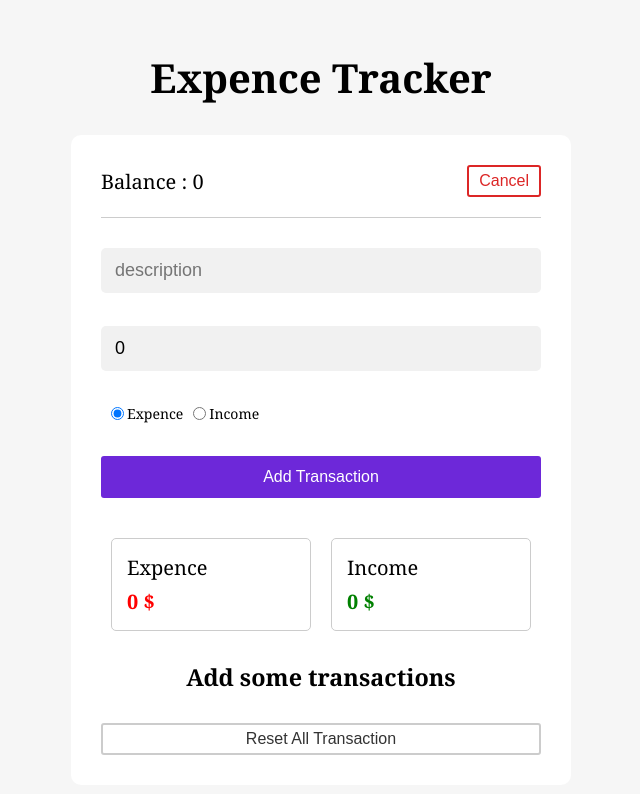
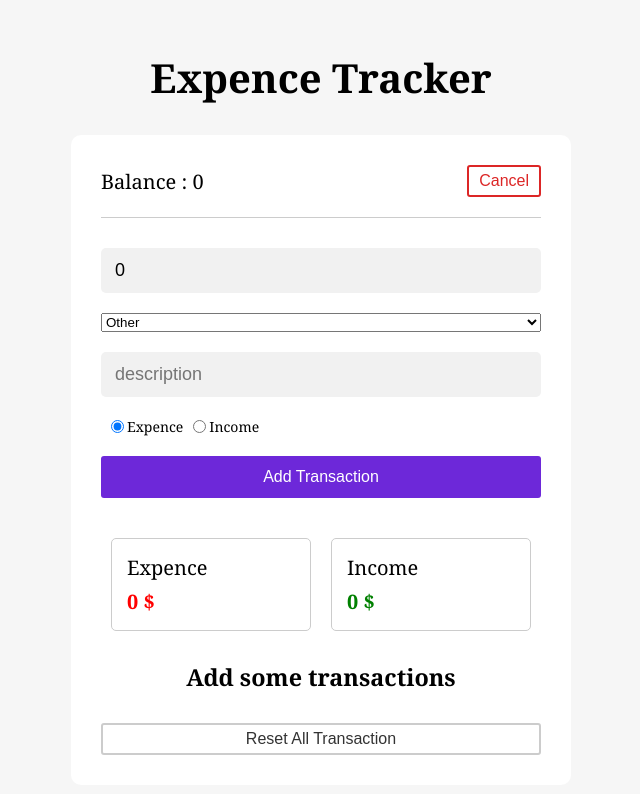
Before and after one commit to meysamminoo/expence-tracker, a React (Create React App) app: page / in a window 1280 px wide. Both pictures are taken after a click on the button "Add". Shown: the top 794 px of the page, without its empty margins (319-959 px from the left). Built offline with nearby package versions, Linux system fonts and the light colour scheme.

Commit message:
add category for transactions

```diff
--- a/package.json
+++ b/package.json
@@ -9,6 +9,7 @@
     "react": "^17.0.2",
     "react-dom": "^17.0.2",
     "react-scripts": "5.0.0",
+    "react-select": "^5.2.2",
     "web-vitals": "^2.1.4"
   },
   "scripts": {
--- a/src/components/TransActionComponent.js
+++ b/src/components/TransActionComponent.js
@@ -46,6 +46,7 @@ const TransActionComponent = (props) => {
               >
                 <span className="desc">{t.desc}</span>
                 <span>$ {t.amount}</span>
+                <span>{t.category}</span>
                 <button className="delete" onClick={() => props.onDelete(t.id)}>
                   Delete
                 </button>
--- a/src/components/TranseActionForm.js
+++ b/src/components/TranseActionForm.js
@@ -4,6 +4,7 @@ const TranseActionForm = ({ addTransaction, setIsShow }) => {
   const [formValues, setFormValues] = useState({
     type: "expence",
     amount: 0,
+    category: "Other",
     desc: "",
   });
 
@@ -20,19 +21,33 @@ const TranseActionForm = ({ addTransaction, setIsShow }) => {
   return (
     <form onSubmit={submitHandler}>
       <input
+        type="number"
+        name="amount"
+        value={formValues.amount}
+        onChange={changeHandler}
+        placeholder="Amount"
+      />
+
+      <select
+        name="category"
+        value={formValues.category}
+        onChange={changeHandler}
+        placeholder="category"
+      >
+        <option>Other</option>
+        <option>Income</option>
+        <option>Hire</option>
+        <option>Installment</option>
+        <option>Comestible</option>
+        <option>Garment</option>
+      </select>
+
+      <input
         type="text"
         name="desc"
         value={formValues.desc}
         onChange={changeHandler}
         placeholder="description"
-      />
-
-      <input
-        type="number"
-        name="amount"
-        value={formValues.amount}
-        onChange={changeHandler}
-        placeholder="Amount"
       />
 
       <div className="radioBox">
```
Also changed, not shown: 1 other file (tests, documents, lock files or other folders).
